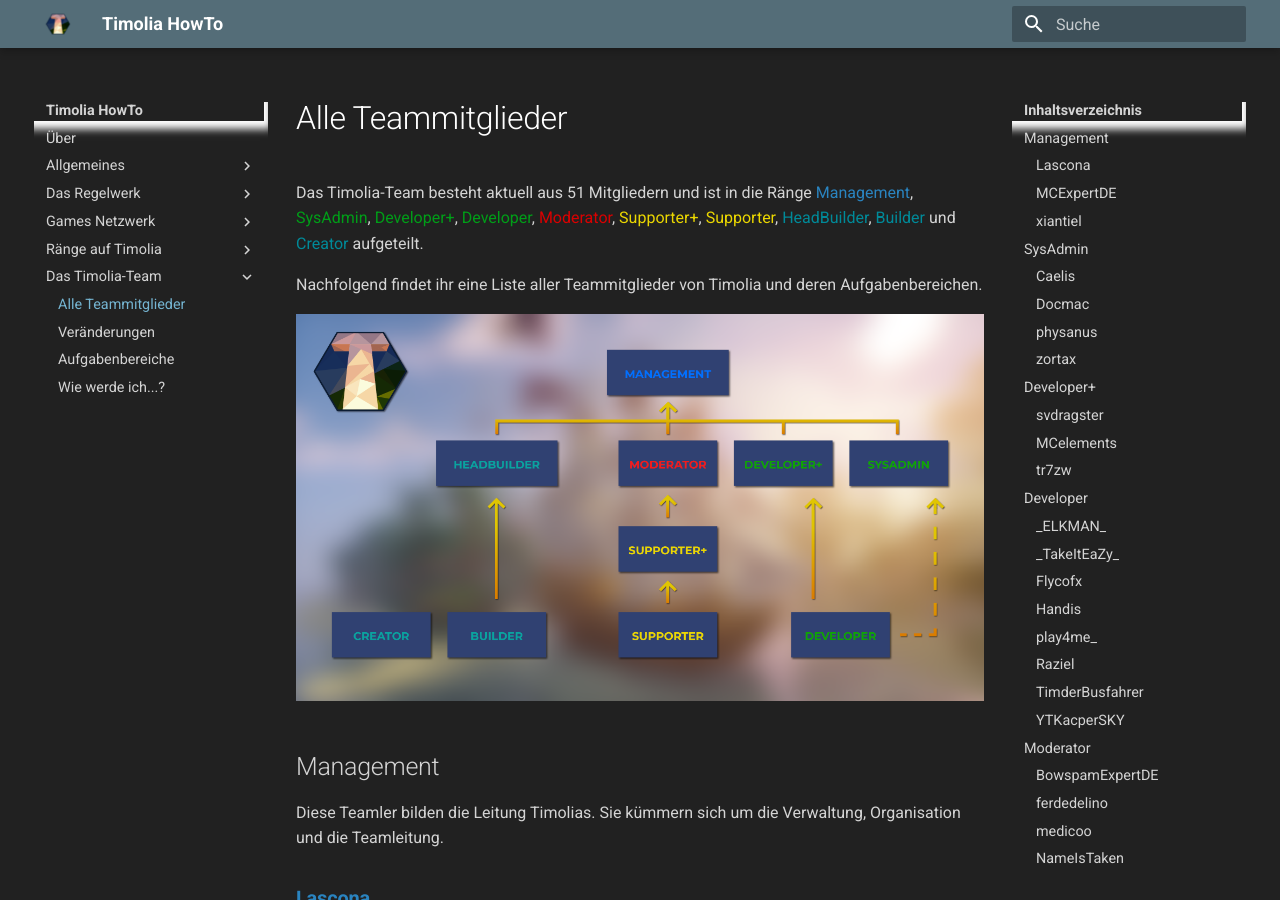
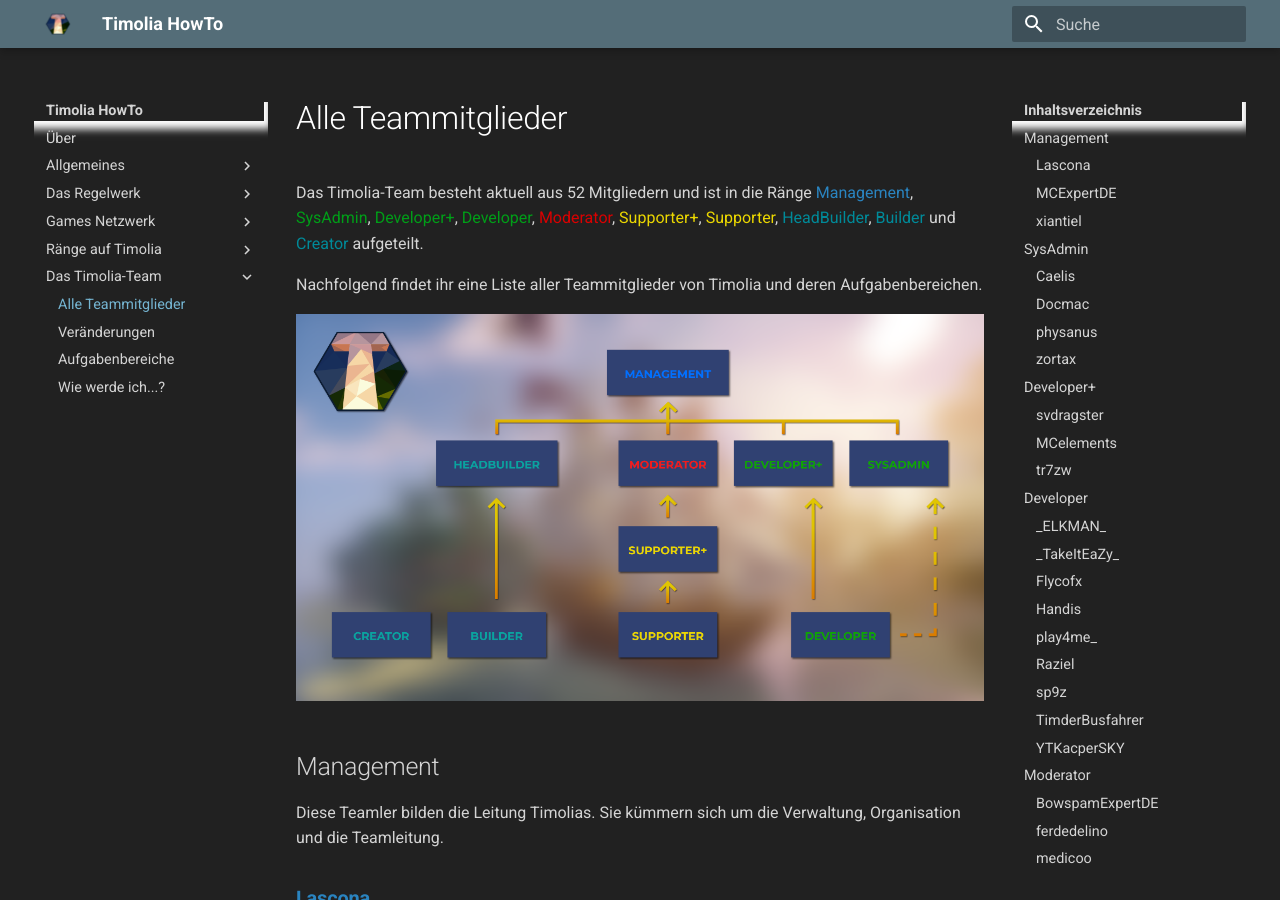
Before and after one commit to TimoliaDE/HowTo, an MkDocs documentation site: the page built from docs/team/members.md, in a window 1280 px wide and 900 px high. Built offline with MkDocs 1.6.1 and Material for MkDocs 9.7.7, drawn with Linux system fonts in a browser that asks for light colours; old or Windows-style settings are respelled for this version of MkDocs; some of the changed text lies outside the part shown.

Commit message:
sp9z Spieler -> Developer

```diff
--- a/docs/team/members.md
+++ b/docs/team/members.md
@@ -1,4 +1,4 @@
-Das Timolia-Team besteht aktuell aus 51 Mitgliedern und ist in die Ränge
+Das Timolia-Team besteht aktuell aus 52 Mitgliedern und ist in die Ränge
 <span class='management'>Management</span>,
 <span class='sysadmin'>SysAdmin</span>,
 <span class='developer-plus'>Developer+</span>,
@@ -105,6 +105,9 @@ Developer kümmern sich um die Timolia Plugins, entwickeln neue Features und Spi
 ### <strong><span class='developer'>Raziel</span></strong>
 - <u>Rang (ingame):</u> Developer
 - <u>Hauptverantwortlich:</u> Anti-Cheat
+
+### <strong><span class='developer'>sp9z</span></strong>
+- <u>Rang (ingame):</u> Developer
 
 ### <strong><span class='developer'>TimderBusfahrer</span></strong>
 - <u>Rang (ingame):</u> Developer
```
Also changed, not shown: docs/team/changes.md (+1 -0 lines).
